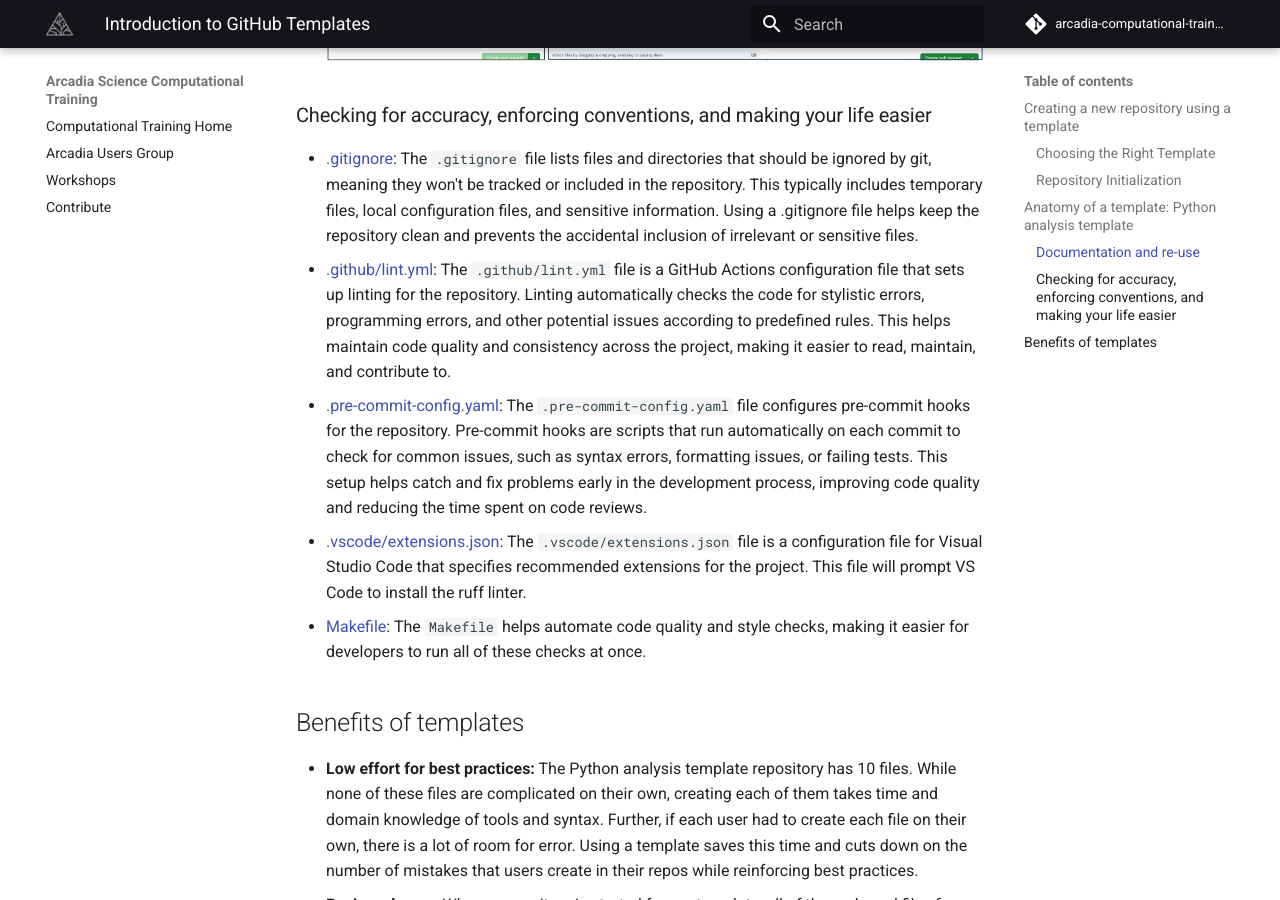
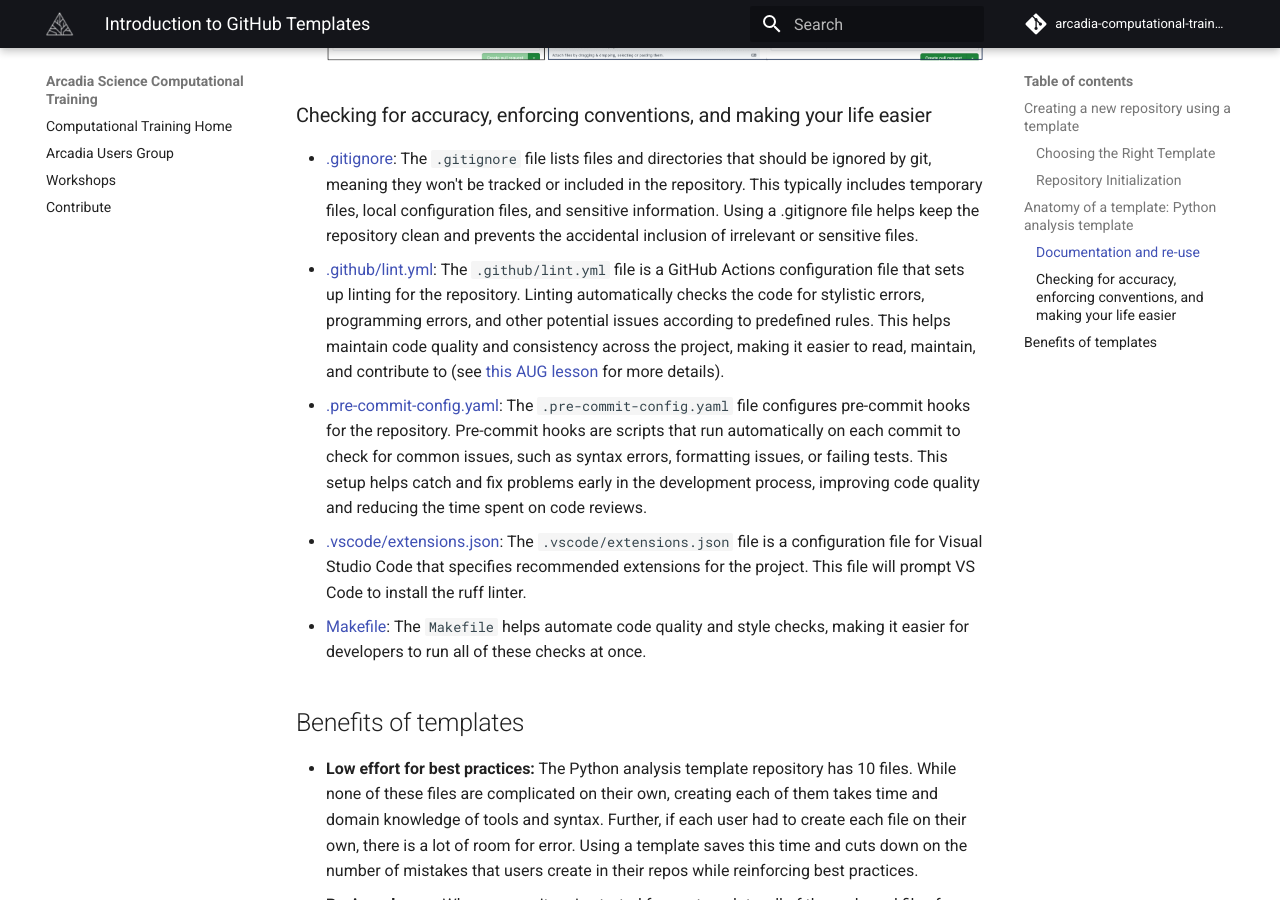
Before and after one commit to Arcadia-Science/arcadia-computational-training, an MkDocs documentation site: the page built from docs/arcadia-users-group/20240305-github-templates/lesson.md, in a window 1280 px wide and 900 px high, scrolled down 2050 px. Built offline with MkDocs 1.6.1 and Material for MkDocs 9.7.7, drawn with Linux system fonts in a browser that asks for light colours; comment, search, counter and statistics services are not loaded.

Commit message:
link to AUG linting lesson

```diff
--- a/docs/arcadia-users-group/20240305-github-templates/lesson.md
+++ b/docs/arcadia-users-group/20240305-github-templates/lesson.md
@@ -55,7 +55,7 @@ Below we go through each file in the [`python-analysis-template`](https://github
 ### Checking for accuracy, enforcing conventions, and making your life easier
 
 - [.gitignore](https://github.com/Arcadia-Science/python-analysis-template/tree/main/.gitignore): The `.gitignore` file lists files and directories that should be ignored by git, meaning they won't be tracked or included in the repository. This typically includes temporary files, local configuration files, and sensitive information. Using a .gitignore file helps keep the repository clean and prevents the accidental inclusion of irrelevant or sensitive files.
-- [.github/lint.yml](https://github.com/Arcadia-Science/python-analysis-template/tree/main/.github/lint.yml): The `.github/lint.yml` file is a GitHub Actions configuration file that sets up linting for the repository. Linting automatically checks the code for stylistic errors, programming errors, and other potential issues according to predefined rules. This helps maintain code quality and consistency across the project, making it easier to read, maintain, and contribute to.
+- [.github/lint.yml](https://github.com/Arcadia-Science/python-analysis-template/tree/main/.github/lint.yml): The `.github/lint.yml` file is a GitHub Actions configuration file that sets up linting for the repository. Linting automatically checks the code for stylistic errors, programming errors, and other potential issues according to predefined rules. This helps maintain code quality and consistency across the project, making it easier to read, maintain, and contribute to (see [this AUG lesson](https://training.arcadiascience.com/arcadia-users-group/20240206-intro-to-formatting-and-linting/lesson/) for more details).
 - [.pre-commit-config.yaml](https://github.com/Arcadia-Science/python-analysis-template/tree/main/.pre-commit-config.yaml): The `.pre-commit-config.yaml` file configures pre-commit hooks for the repository. Pre-commit hooks are scripts that run automatically on each commit to check for common issues, such as syntax errors, formatting issues, or failing tests. This setup helps catch and fix problems early in the development process, improving code quality and reducing the time spent on code reviews.
 - [.vscode/extensions.json](https://github.com/Arcadia-Science/python-analysis-template/tree/main/.vscode/extensions.json): The `.vscode/extensions.json` file is a configuration file for Visual Studio Code that specifies recommended extensions for the project. This file will prompt VS Code to install the ruff linter.
 - [Makefile](https://github.com/Arcadia-Science/python-analysis-template/tree/main/Makefile): The `Makefile` helps automate code quality and style checks, making it easier for developers to run all of these checks at once.
```
